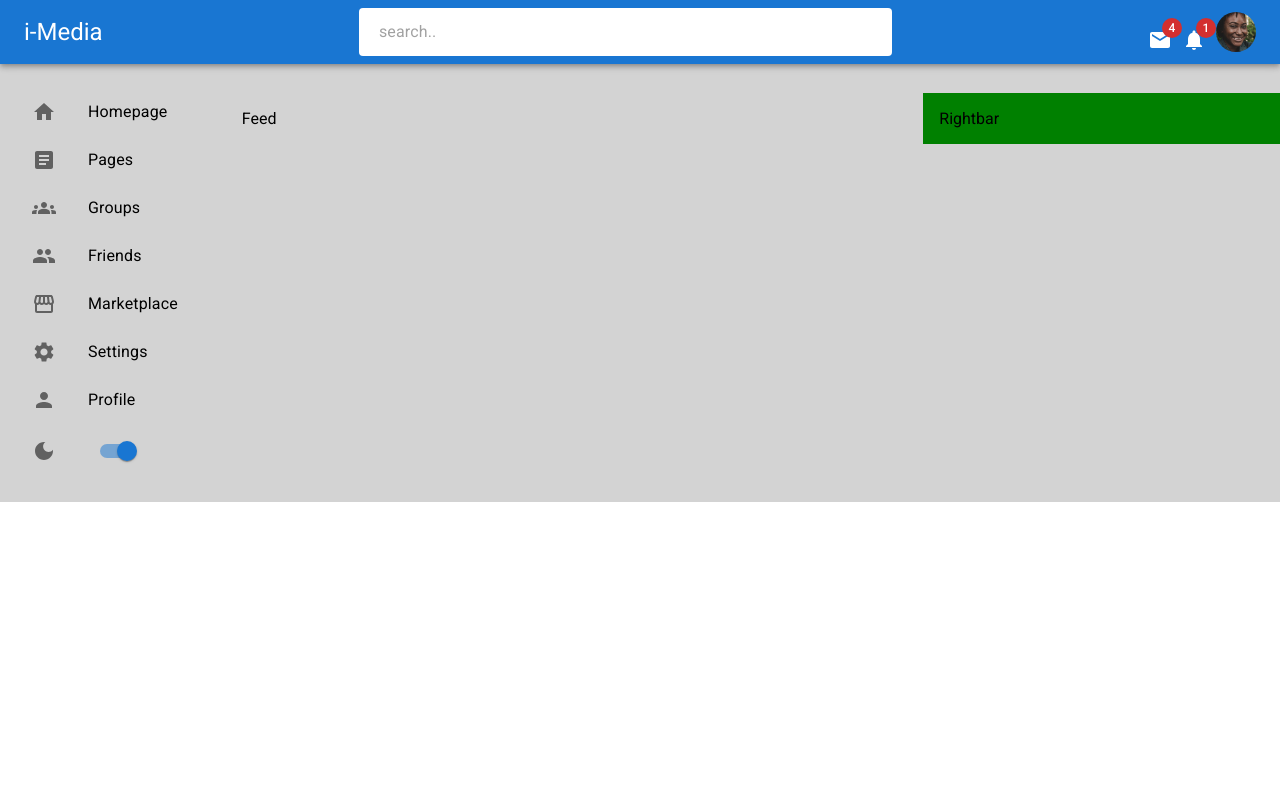
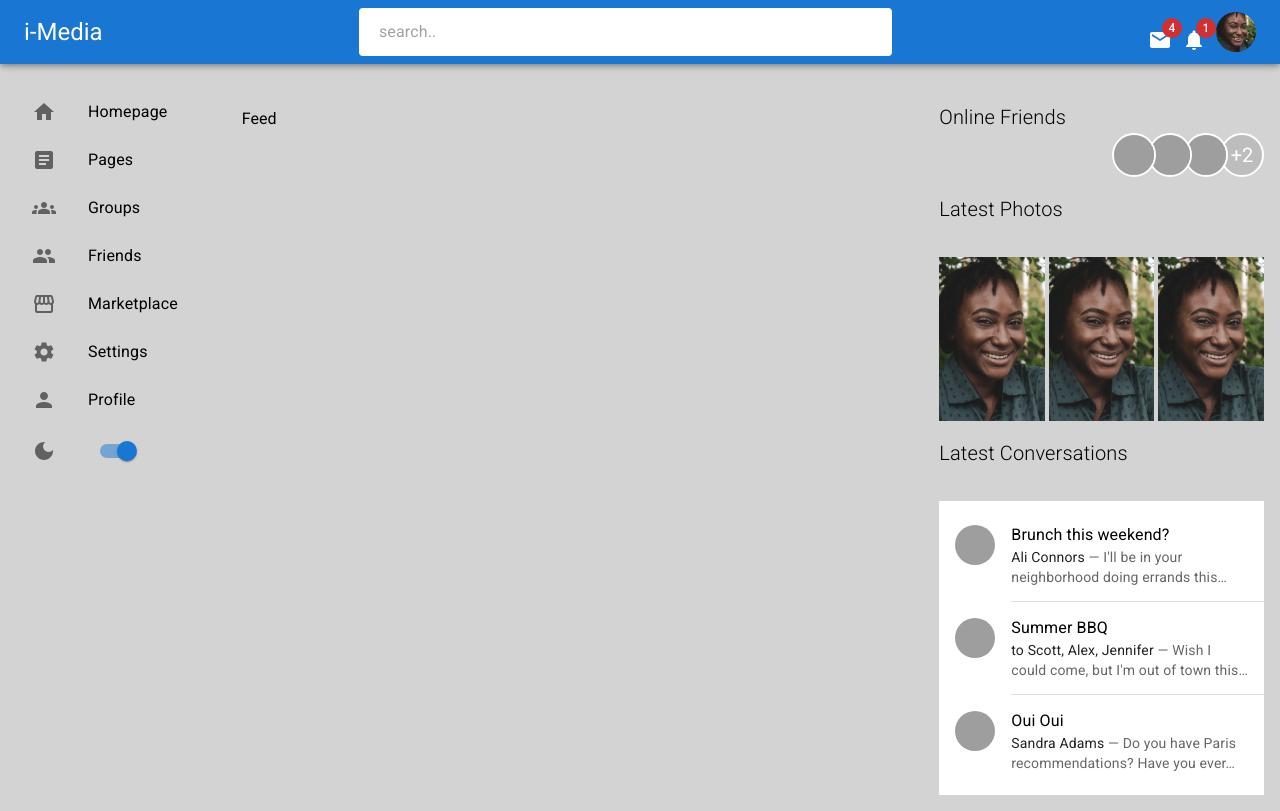
Before and after one commit to IkyIsaac/basic_social_ui, a React (Create React App) app: page / in a window 1280 px wide. Built offline with nearby package versions, Linux system fonts and the light colour scheme; grey boxes are pictures that could not be loaded.

Commit message:
add rightBar ui

```diff
--- a/src/components/Rightbar.js
+++ b/src/components/Rightbar.js
@@ -1,9 +1,108 @@
-import { Box } from '@mui/material'
+import { Avatar, AvatarGroup, Box, ImageList, ImageListItem, Typography } from '@mui/material'
+import List from '@mui/material/List';
+import ListItem from '@mui/material/ListItem';
+import Divider from '@mui/material/Divider';
+import ListItemText from '@mui/material/ListItemText';
+import ListItemAvatar from '@mui/material/ListItemAvatar';
 import React from 'react'
 
 const Rightbar = () => {
   return (
-    <Box flex={2} bgcolor="green" p={2} sx={{ display:{xs:"none", sm:"block"}}} >Rightbar</Box>
+    <Box flex={2} bgcolor="lightgray" p={2} sx={{ display:{xs:"none", sm:"block"}}} >
+      <Typography variant="h6" fontWeight={100}>Online Friends</Typography>
+      <AvatarGroup max={4}>
+  <Avatar alt="Remy Sharp" src="/static/images/avatar/1.jpg" />
+  <Avatar alt="Travis Howard" src="/static/images/avatar/2.jpg" />
+  <Avatar alt="Cindy Baker" src="/static/images/avatar/3.jpg" />
+  <Avatar alt="Agnes Walker" src="/static/images/avatar/4.jpg" />
+  <Avatar alt="Trevor Henderson" src="/static/images/avatar/5.jpg" />
+</AvatarGroup>
+<Typography variant="h6" fontWeight={100} mt={2} mb={4} >Latest Photos</Typography>
+
+<ImageList cols={3} rowHeight={164}>
+  {/* sx={{ width: 500, height: 450 }} */}
+    <ImageListItem>
+      <img
+        src="/images/image.png"
+      />
+    </ImageListItem>
+    <ImageListItem>
+      <img
+        src="/images/image.png"
+      />
+    </ImageListItem>
+    <ImageListItem>
+      <img
+        src="/images/image.png"
+      />
+    </ImageListItem>
+</ImageList>
+<Typography variant="h6" fontWeight={100} mt={2} mb={4} >Latest Conversations</Typography>
+<List sx={{ width: '100%', maxWidth: 360, bgcolor: 'background.paper' }}>
+      <ListItem alignItems="flex-start">
+        <ListItemAvatar>
+          <Avatar alt="Remy Sharp" src="/static/images/avatar/1.jpg" />
+        </ListItemAvatar>
+        <ListItemText
+          primary="Brunch this weekend?"
+          secondary={
+            <React.Fragment>
+              <Typography
+                component="span"
+                variant="body2"
+                sx={{ color: 'text.primary', display: 'inline' }}
+              >
+                Ali Connors
+              </Typography>
+              {" — I'll be in your neighborhood doing errands this…"}
+            </React.Fragment>
+          }
+        />
+      </ListItem>
+      <Divider variant="inset" component="li" />
+      <ListItem alignItems="flex-start">
+        <ListItemAvatar>
+          <Avatar alt="Travis Howard" src="/static/images/avatar/2.jpg" />
+        </ListItemAvatar>
+        <ListItemText
+          primary="Summer BBQ"
+          secondary={
+            <React.Fragment>
+              <Typography
+                component="span"
+                variant="body2"
+                sx={{ color: 'text.primary', display: 'inline' }}
+              >
+                to Scott, Alex, Jennifer
+              </Typography>
+              {" — Wish I could come, but I'm out of town this…"}
+            </React.Fragment>
+          }
+        />
+      </ListItem>
+      <Divider variant="inset" component="li" />
+      <ListItem alignItems="flex-start">
+        <ListItemAvatar>
+          <Avatar alt="Cindy Baker" src="/static/images/avatar/3.jpg" />
+        </ListItemAvatar>
+        <ListItemText
+          primary="Oui Oui"
+          secondary={
+            <React.Fragment>
+              <Typography
+                component="span"
+                variant="body2"
+                sx={{ color: 'text.primary', display: 'inline' }}
+              >
+                Sandra Adams
+              </Typography>
+              {' — Do you have Paris recommendations? Have you ever…'}
+            </React.Fragment>
+          }
+        />
+      </ListItem>
+    </List>
+    </Box>
   )
 }
 
```
